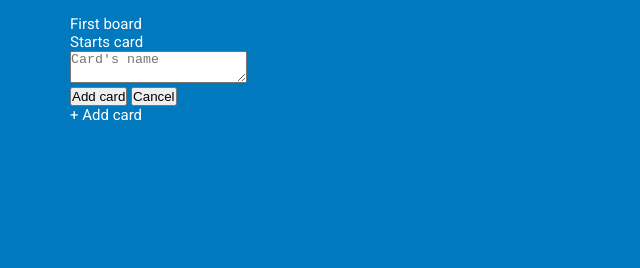
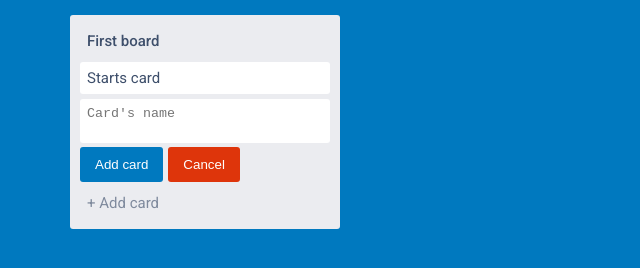
Before and after one commit to DidykS/trello-clone, a plain HTML site: page index.html in a window 1280 px wide. Shown: the whole page, without its empty margins (0-640 px from the left). Drawn offline with Linux system fonts and the light colour scheme.

Commit message:
stylize the board and boards item

```diff
--- a/assets/css/style.scss
+++ b/assets/css/style.scss
@@ -51,3 +51,108 @@ a {
   margin: 0 auto;
   padding: 15px;
 }
+
+// BOARDS
+.boards {
+  display: flex;
+  width: 100%;
+
+  &__item {
+    display: flex;
+    flex-direction: column;
+    align-self: baseline;
+    max-width: 270px;
+    width: 100%;
+    padding: 10px;
+
+    border-radius: 3px;
+    background-color: $card-color;
+    color: $text-color;
+
+    transition: all 0.2s ease;
+
+    &--add {
+      margin-top: 5px;
+      padding: 7px;
+      cursor: pointer;
+
+      border-radius: 3px;
+      color: $footer-text-color;
+
+      &:hover {
+        background-color: #091e4214;
+      }
+    }
+  }
+
+  &__title {
+    padding: 7px;
+
+    font-size: 15px;
+    font-weight: 500;
+
+    &:focus {
+      outline: 2px solid $body-color;
+    }
+  }
+
+  &__list {
+    min-height: 40px;
+
+    &--item {
+      padding: 7px;
+      margin: 5px 0;
+      cursor: pointer;
+
+      background-color: $white-color;
+      border-radius: 3px;
+
+      font-weight: 400;
+    }
+  }
+
+  &__form {
+    margin-top: auto;
+
+    border-radius: 3px;
+
+    &--area {
+      width: 100%;
+      padding: 7px;
+
+      resize: none;
+      outline: none;
+      border: 0;
+      border-radius: 3px;
+      background-color: $white-color;
+      color: $text-color;
+    }
+  }
+
+  &__buttons {
+    display: flex;
+
+    &--add {
+      padding: 10px 15px;
+
+      background-color: $body-color;
+      outline: none;
+      border: 0;
+      border-radius: 3px;
+      color: $white-color;
+      cursor: pointer;
+    }
+
+    &--cancel {
+      padding: 10px 15px;
+      margin-left: 5px;
+
+      background-color: $danger-color;
+      outline: none;
+      border: 0;
+      border-radius: 3px;
+      color: $white-color;
+      cursor: pointer;
+    }
+  }
+}
```
Also changed, not shown: assets/css/style.css.
